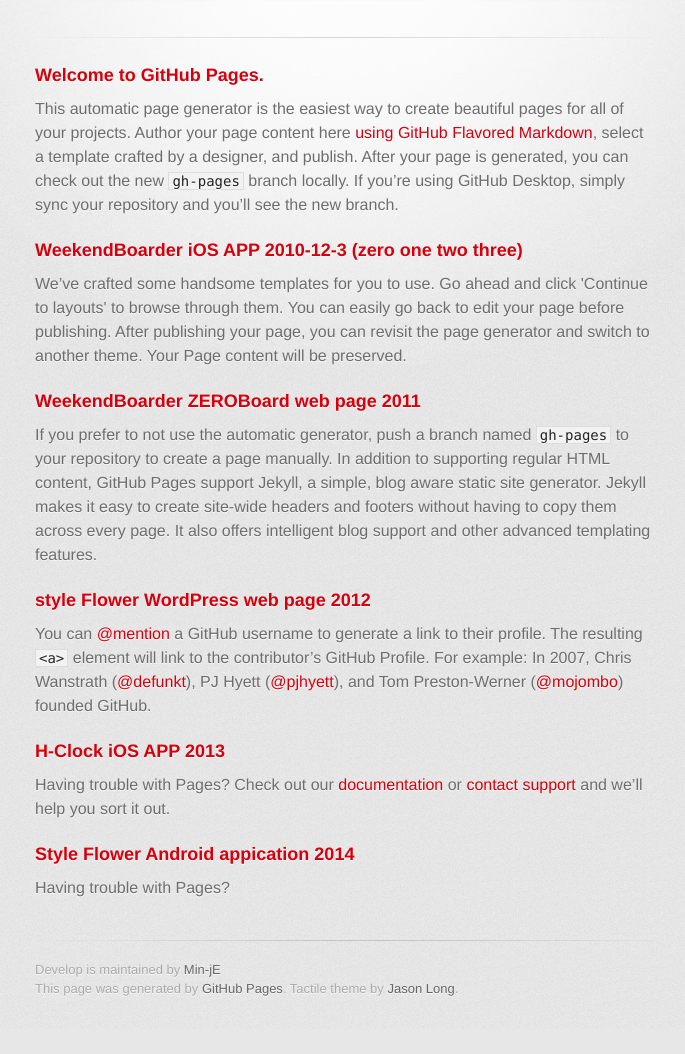
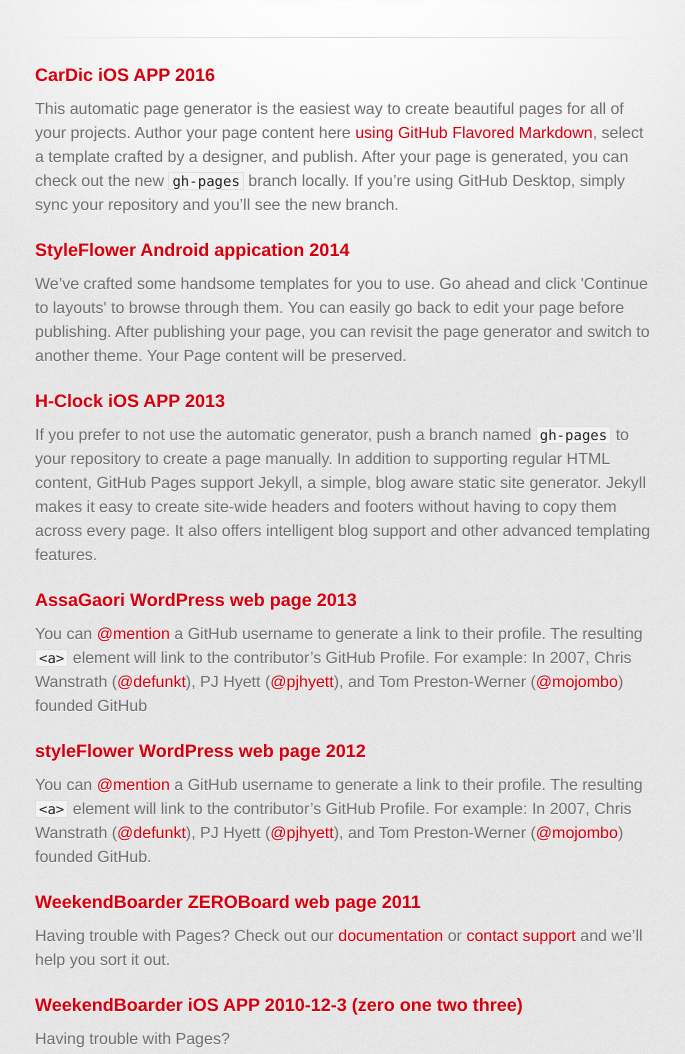
Before and after one commit to Min-jE/develop, a plain HTML site: page index.html in a window 1280 px wide. Shown: the part 209-1263 px from the top of the page, without its empty margins (295-980 px from the left). Before the commit the page ends 1238 px from the top, so only its background shows below. Drawn offline with Linux system fonts and the light colour scheme; a web font is replaced by a local one.

```diff
--- a/index.html
+++ b/index.html
@@ -32,32 +32,37 @@
 
         <section id="main_content">
           <h3>
-<a id="welcome-to-github-pages" class="anchor" href="#welcome-to-github-pages" aria-hidden="true"><span aria-hidden="true" class="octicon octicon-link"></span></a>Welcome to GitHub Pages.</h3>
+<a id="cardic-ios-app-2016" class="anchor" href="#cardic-ios-app-2016" aria-hidden="true"><span aria-hidden="true" class="octicon octicon-link"></span></a>CarDic iOS APP 2016</h3>
 
 <p>This automatic page generator is the easiest way to create beautiful pages for all of your projects. Author your page content here <a href="https://guides.github.com/features/mastering-markdown/">using GitHub Flavored Markdown</a>, select a template crafted by a designer, and publish. After your page is generated, you can check out the new <code>gh-pages</code> branch locally. If you’re using GitHub Desktop, simply sync your repository and you’ll see the new branch.</p>
 
 <h3>
-<a id="weekendboarder-ios-app-2010-12-3-zero-one-two-three" class="anchor" href="#weekendboarder-ios-app-2010-12-3-zero-one-two-three" aria-hidden="true"><span aria-hidden="true" class="octicon octicon-link"></span></a>WeekendBoarder iOS APP 2010-12-3 (zero one two three)</h3>
+<a id="styleflower-android-appication-2014" class="anchor" href="#styleflower-android-appication-2014" aria-hidden="true"><span aria-hidden="true" class="octicon octicon-link"></span></a>StyleFlower Android appication 2014</h3>
 
 <p>We’ve crafted some handsome templates for you to use. Go ahead and click 'Continue to layouts' to browse through them. You can easily go back to edit your page before publishing. After publishing your page, you can revisit the page generator and switch to another theme. Your Page content will be preserved.</p>
 
 <h3>
-<a id="weekendboarder-zeroboard-web-page-2011" class="anchor" href="#weekendboarder-zeroboard-web-page-2011" aria-hidden="true"><span aria-hidden="true" class="octicon octicon-link"></span></a>WeekendBoarder ZEROBoard web page 2011</h3>
+<a id="h-clock-ios-app-2013" class="anchor" href="#h-clock-ios-app-2013" aria-hidden="true"><span aria-hidden="true" class="octicon octicon-link"></span></a>H-Clock iOS APP 2013</h3>
 
 <p>If you prefer to not use the automatic generator, push a branch named <code>gh-pages</code> to your repository to create a page manually. In addition to supporting regular HTML content, GitHub Pages support Jekyll, a simple, blog aware static site generator. Jekyll makes it easy to create site-wide headers and footers without having to copy them across every page. It also offers intelligent blog support and other advanced templating features.</p>
 
 <h3>
-<a id="style-flower-wordpress-web-page-2012" class="anchor" href="#style-flower-wordpress-web-page-2012" aria-hidden="true"><span aria-hidden="true" class="octicon octicon-link"></span></a>style Flower WordPress web page 2012</h3>
+<a id="assagaori-wordpress-web-page-2013" class="anchor" href="#assagaori-wordpress-web-page-2013" aria-hidden="true"><span aria-hidden="true" class="octicon octicon-link"></span></a>AssaGaori WordPress web page 2013</h3>
+
+<p>You can <a href="https://help.github.com/articles/basic-writing-and-formatting-syntax/#mentioning-users-and-teams" class="user-mention">@mention</a> a GitHub username to generate a link to their profile. The resulting <code>&lt;a&gt;</code> element will link to the contributor’s GitHub Profile. For example: In 2007, Chris Wanstrath (<a href="https://github.com/defunkt" class="user-mention">@defunkt</a>), PJ Hyett (<a href="https://github.com/pjhyett" class="user-mention">@pjhyett</a>), and Tom Preston-Werner (<a href="https://github.com/mojombo" class="user-mention">@mojombo</a>) founded GitHub</p>
+
+<h3>
+<a id="styleflower-wordpress-web-page-2012" class="anchor" href="#styleflower-wordpress-web-page-2012" aria-hidden="true"><span aria-hidden="true" class="octicon octicon-link"></span></a>styleFlower WordPress web page 2012</h3>
 
 <p>You can <a href="https://help.github.com/articles/basic-writing-and-formatting-syntax/#mentioning-users-and-teams" class="user-mention">@mention</a> a GitHub username to generate a link to their profile. The resulting <code>&lt;a&gt;</code> element will link to the contributor’s GitHub Profile. For example: In 2007, Chris Wanstrath (<a href="https://github.com/defunkt" class="user-mention">@defunkt</a>), PJ Hyett (<a href="https://github.com/pjhyett" class="user-mention">@pjhyett</a>), and Tom Preston-Werner (<a href="https://github.com/mojombo" class="user-mention">@mojombo</a>) founded GitHub.</p>
 
 <h3>
-<a id="h-clock-ios-app-2013" class="anchor" href="#h-clock-ios-app-2013" aria-hidden="true"><span aria-hidden="true" class="octicon octicon-link"></span></a>H-Clock iOS APP 2013</h3>
+<a id="weekendboarder-zeroboard-web-page-2011" class="anchor" href="#weekendboarder-zeroboard-web-page-2011" aria-hidden="true"><span aria-hidden="true" class="octicon octicon-link"></span></a>WeekendBoarder ZEROBoard web page 2011</h3>
 
 <p>Having trouble with Pages? Check out our <a href="https://help.github.com/pages">documentation</a> or <a href="https://github.com/contact">contact support</a> and we’ll help you sort it out.</p>
 
 <h3>
-<a id="style-flower-android-appication-2014" class="anchor" href="#style-flower-android-appication-2014" aria-hidden="true"><span aria-hidden="true" class="octicon octicon-link"></span></a>Style Flower Android appication 2014</h3>
+<a id="weekendboarder-ios-app-2010-12-3-zero-one-two-three" class="anchor" href="#weekendboarder-ios-app-2010-12-3-zero-one-two-three" aria-hidden="true"><span aria-hidden="true" class="octicon octicon-link"></span></a>WeekendBoarder iOS APP 2010-12-3 (zero one two three)</h3>
 
 <p>Having trouble with Pages?</p>
         </section>
```
Also changed, not shown: params.json (+1 -1 lines).
